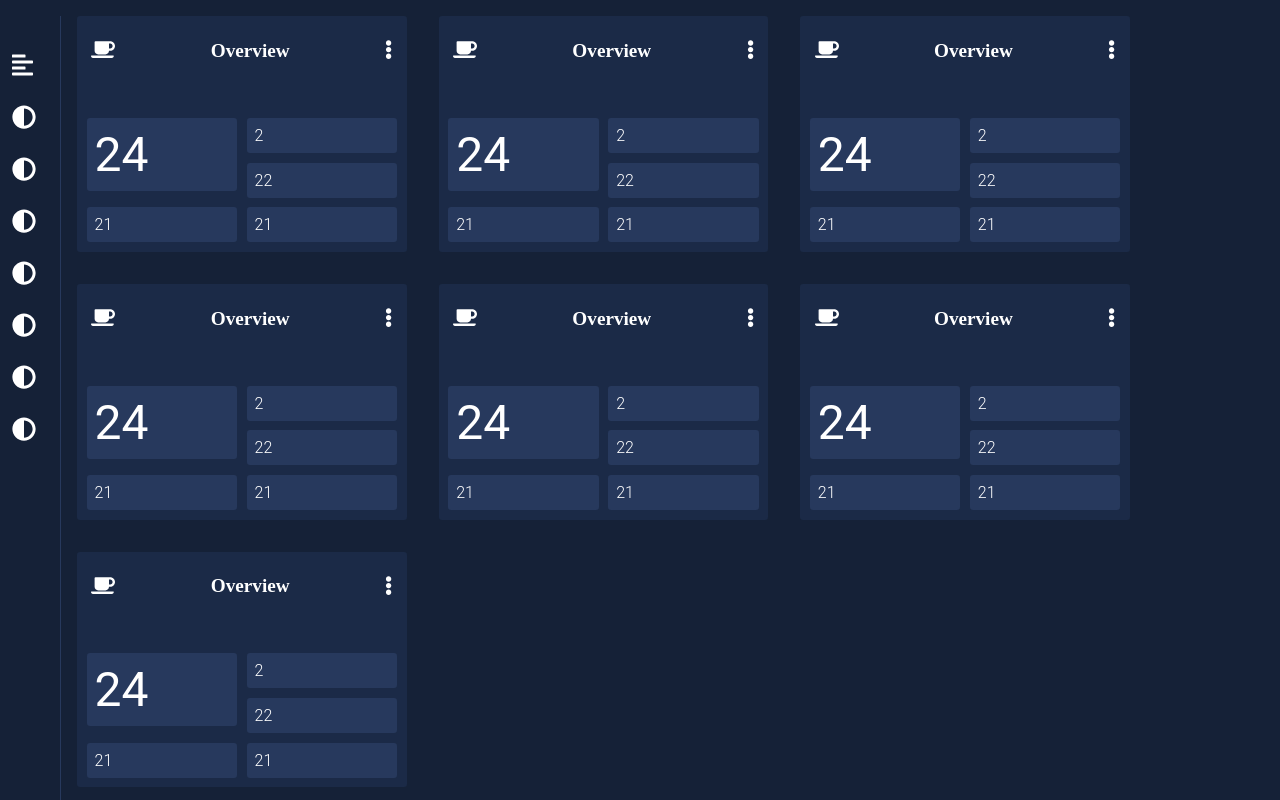
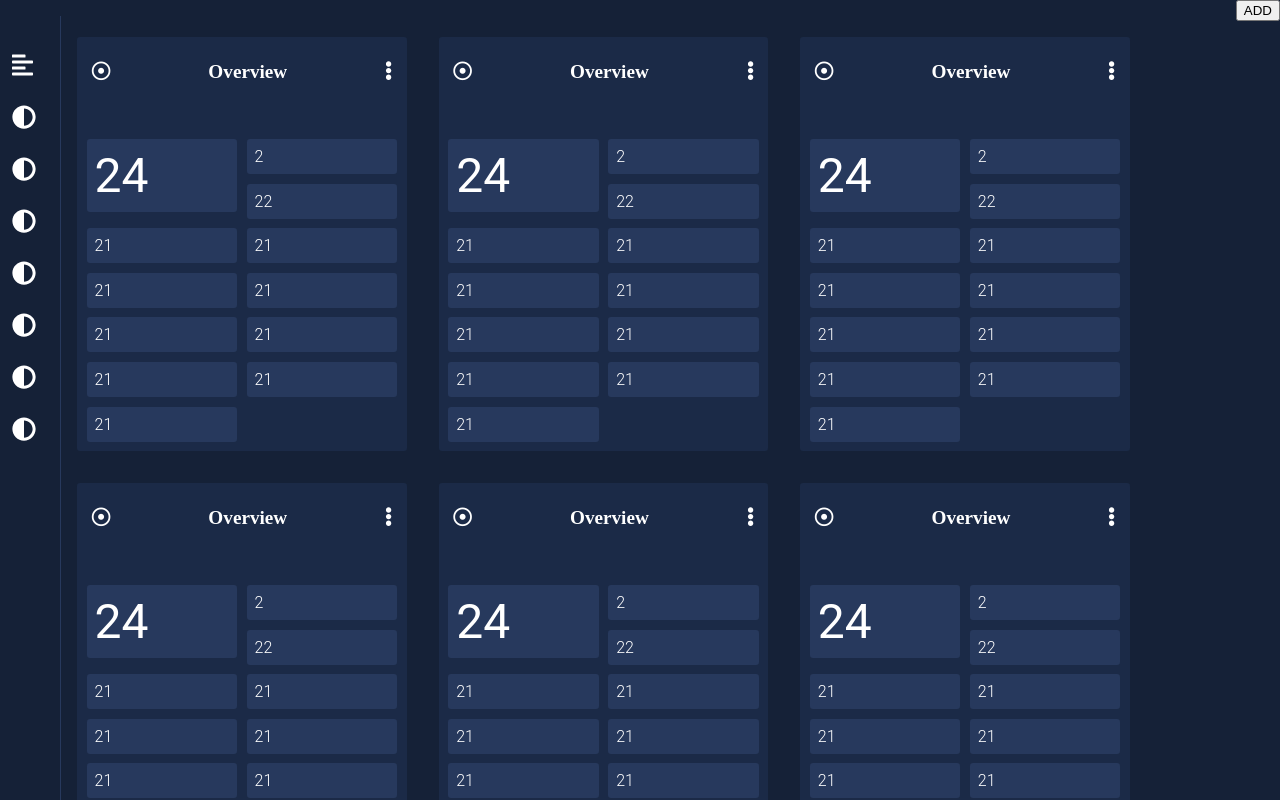
Before and after one commit to marek-m/dashboard01, an Angular app: page / in a window 1280 px wide. Shown: the top 800 px of the page. Built offline with nearby package versions, Linux system fonts and the light colour scheme; a small style sheet from the web is missing.

Commit message:
Style fix

```diff
--- a/src/app/app.component.html
+++ b/src/app/app.component.html
@@ -1,8 +1,13 @@
 <div class="container">
   <nav-menu></nav-menu>
   <div class="main-body">
-    <dashboard-card *ngFor="let card of cards"
-                    [card]="card"
-    ></dashboard-card>
+    <div class="action-bar">
+      <button (click)="onAdd()">ADD</button>
+    </div>
+    <div class="dashboard">
+      <dashboard-card *ngFor="let card of cards"
+                      [card]="card"
+      ></dashboard-card>
+    </div>
   </div>
 </div>
--- a/src/app/app.component.scss
+++ b/src/app/app.component.scss
@@ -5,9 +5,17 @@
   height: 100%;
 }
 .main-body {
-  display: flex;
-  width: 100%;
-  height: 100%;
-  flex-wrap: wrap;
-  align-content: flex-start;
+  .action-bar {
+    width: 100%;
+    * {
+      float: right;
+    }
+  }
+  .dashboard {
+    display: flex;
+    width: 100%;
+    height: 100%;
+    flex-wrap: wrap;
+    align-content: flex-start;
+  }
 }
--- a/src/app/app.component.ts
+++ b/src/app/app.component.ts
@@ -20,4 +20,8 @@ export class AppComponent implements OnInit {
       new DashboardCardModel({ value: 100}),
     ];
   }
+
+  onAdd() {
+    this.cards = [new DashboardCardModel({}), ...this.cards];
+  }
 }
--- a/src/app/components/dashboard-card/dashboard-card.component.html
+++ b/src/app/components/dashboard-card/dashboard-card.component.html
@@ -1,8 +1,8 @@
-<div class="dashboard-card">
+<div [class]="styles">
   <div class="dashboard-card-content">
     <header>
       <ul>
-        <li><fa-icon [icon]="faCoffee"></fa-icon></li>
+        <li><i class="far fa-dot-circle"></i></li>
         <li>Overview</li>
         <li><fa-icon [icon]="faEllipsisV"></fa-icon></li>
       </ul>
@@ -15,6 +15,13 @@
      <panel>22</panel>
      <panel>21</panel>
      <panel>21</panel>
+     <panel>21</panel>
+     <panel>21</panel>
+     <panel>21</panel>
+     <panel>21</panel>
+     <panel>21</panel>
+     <panel>21</panel>
+     <panel>21</panel>
     </div>
      </div>
 </div>
--- a/src/app/components/dashboard-card/dashboard-card.component.scss
+++ b/src/app/components/dashboard-card/dashboard-card.component.scss
@@ -1,9 +1,16 @@
+
 .dashboard-card {
   background: #1B2A47;
   border-radius: 0.2rem;
   margin: 1rem;
   padding: 0.3em;
-
+  transition: all 0.5s;
+  width: 20rem;
+  overflow: hidden;
+  &.inserted {
+      width: 10px;
+      height: 10px;
+  }
   .dashboard-card-content {
     @import 'scrollbar';
     display: flex;
--- a/src/app/components/dashboard-card/dashboard-card.component.ts
+++ b/src/app/components/dashboard-card/dashboard-card.component.ts
@@ -1,6 +1,6 @@
 import {Component, Input, OnInit} from '@angular/core';
 import {DashboardCardModel} from '../../model/dashboard-card.model';
-import { faCoffee, faEllipsisV} from '@fortawesome/free-solid-svg-icons';
+import {faCircleNotch, faCoffee, faCommentDots, faDotCircle, faEllipsisV} from '@fortawesome/free-solid-svg-icons';
 
 @Component({
   selector: 'dashboard-card',
@@ -11,8 +11,13 @@ export class DashboardCardComponent implements OnInit {
   @Input() public card: DashboardCardModel;
   public faEllipsisV = faEllipsisV;
   public faCoffee = faCoffee;
+  public faDotCircle = faDotCircle;
+  public styles = 'dashboard-card inserted';
   constructor() { }
 
   ngOnInit() {
+    setTimeout(() => {
+      this.styles = 'dashboard-card';
+    }, 200);
   }
 }
--- a/src/app/components/nav-menu/nav-menu.component.scss
+++ b/src/app/components/nav-menu/nav-menu.component.scss
@@ -18,8 +18,7 @@
   }
 }
 .nav-menu li span {
-  margin: 0;
-  margin-left: 1em;
+  margin: 0 0 0 1em;
 }
 .nav-menu .content span {
   visibility: hidden;
```
